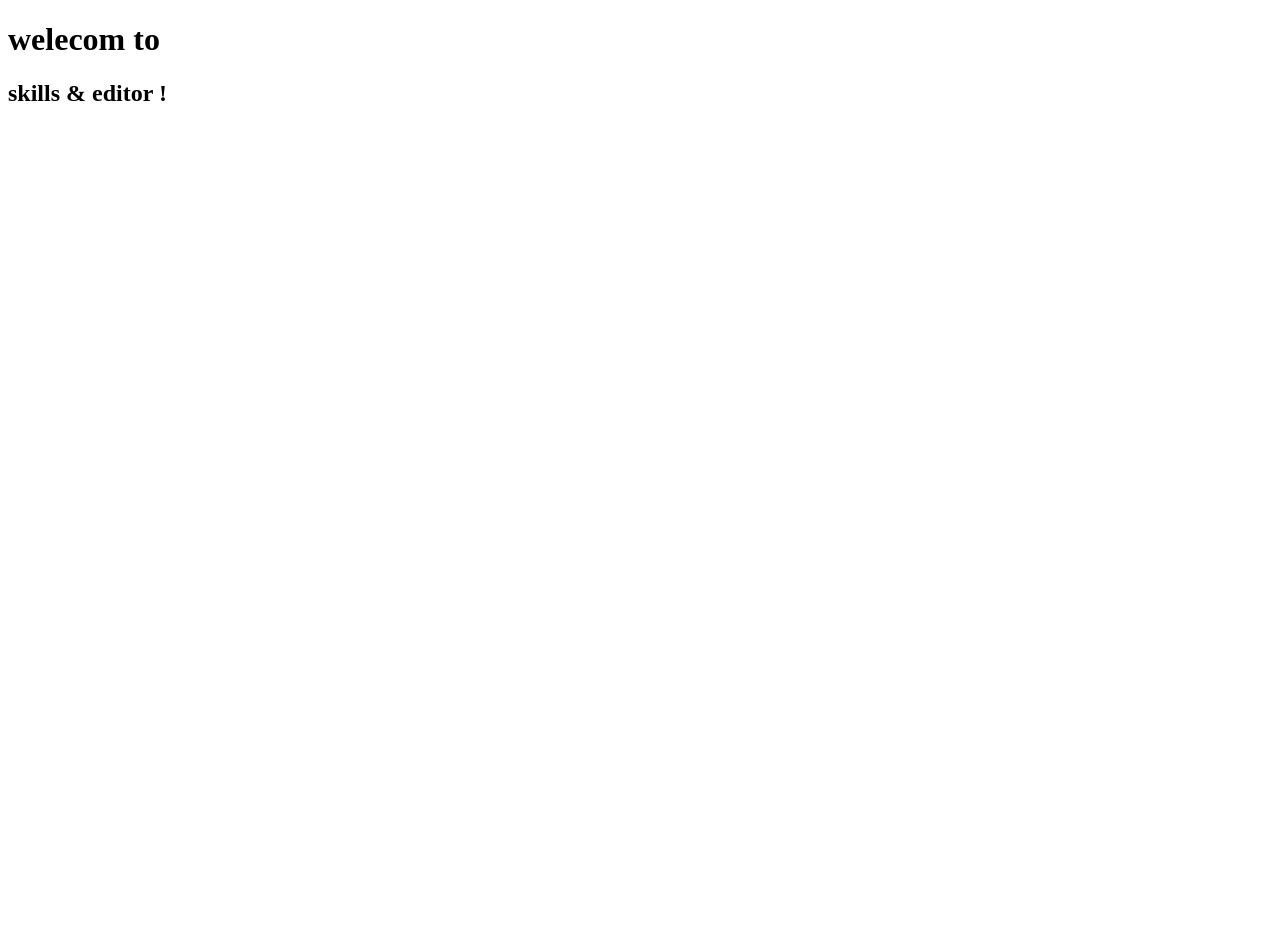
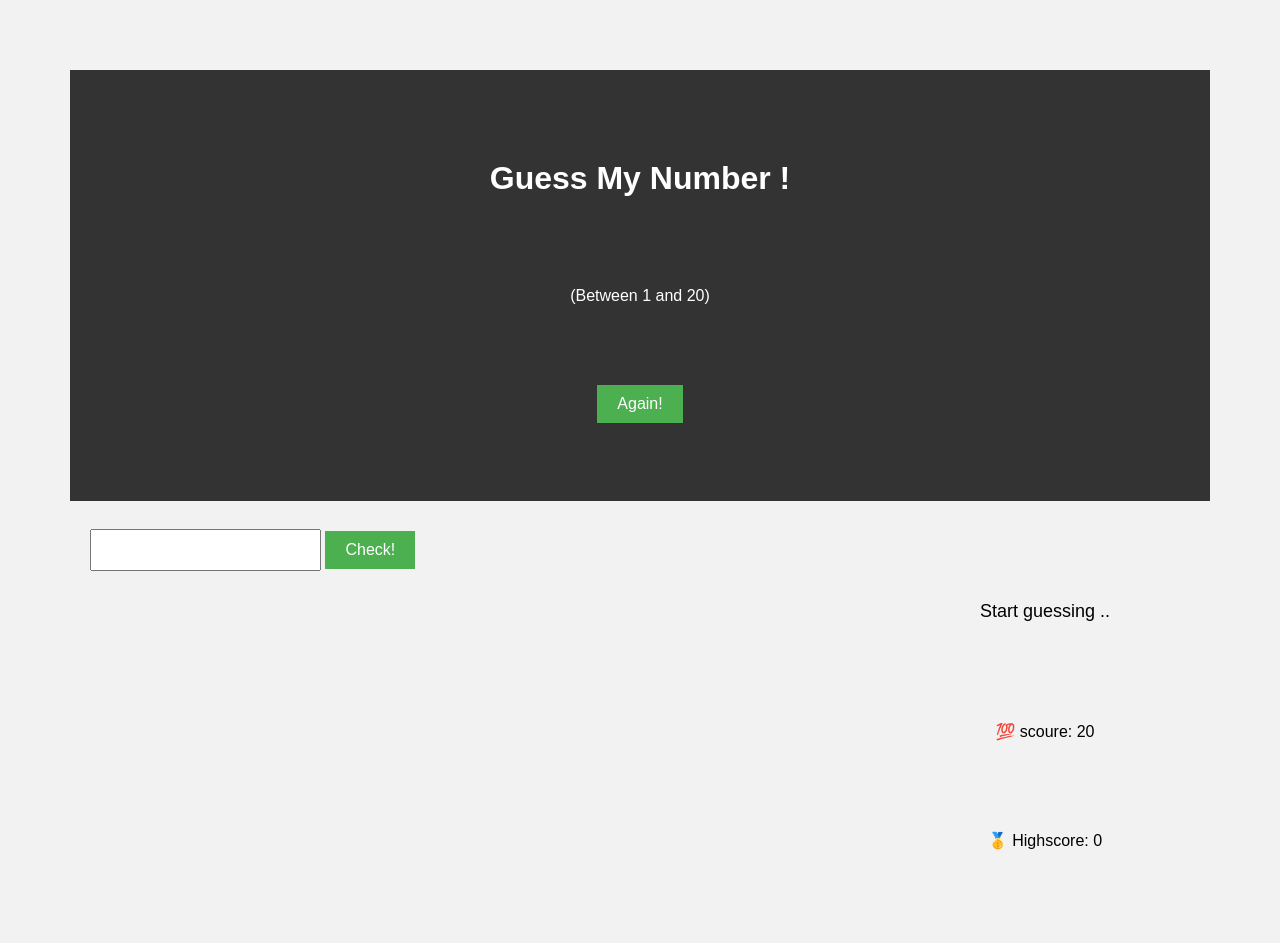
Before and after one commit to mohammadAlsaadi/Guess_my_number, a plain HTML site: page index.html in a window 1280 px wide. Before the commit the page ends 800 px from the top, so only its background shows below. Drawn offline with Linux system fonts and the light colour scheme.

Commit message:
the guess function is work

```diff
--- a/index.html
+++ b/index.html
@@ -1,17 +1,29 @@
 <!DOCTYPE html>
 <html lang="en">
 
-<head>
-    <meta charset="UTF-8">
-    <meta name="viewport" content="width=device-width, initial-scale=1.0">
-    <title>Document</title>
-</head>
+<head><title>Guess My Number 🥇</title></head>
+<link rel="stylesheet" href="style.css">
+<body>
 
-<body>
-    <h1>welecom to <h2> skills & editor !</h2>
-    </h1>
+    <header>
+        <h1>Guess My Number !</h1>
+        <p class="between">(Between 1 and 20)</p>
+        <button class="btn again">Again!</button>
+        <div class="number">?</div>
+    </header>
+    <main>
+        <section class="left">
+            <input type="number" class="guess"/>
+            <button class="btn check">Check!</button>
+
+        </section>
+    <section class="right" >
+        <p class="message">Start guessing ..</p>
+        <p class="label-score">💯 scoure: <span class="score">20</span> </p>
+        <p class="label-highscore">🥇 Highscore: <span class="highscore">0</span></p>
+    </section>
     <script src="script.js"></script>
-
+    </main>
 </body>
 
 </html>
--- a/script.js
+++ b/script.js
@@ -1 +1,57 @@
 'use strict';
+
+
+
+// console.log(document.querySelector('.message').textContent);
+// document.querySelector('.message').textContent='correct guessing !';
+// console.log(document.querySelector('.message').textContent);
+// let valueOfGuess=document.querySelector('.guess').value;
+// let message=document.querySelector('.message').textContent;
+let counterOfGuessing=0;
+document.querySelector('.check').addEventListener('click',function(){
+    if(document.querySelector('.guess').value==9){
+        document.querySelector('.message').textContent ='correct guessing !';
+       console.log(document.querySelector('.guess').value);
+
+    }
+    else if(document.querySelector('.guess').value>9&&document.querySelector('.guess').value<14){
+        document.querySelector('.message').textContent ='a little high !';
+        console.log(document.querySelector('.guess').value);
+
+1
+    }
+    else if(document.querySelector('.guess').value<9&&document.querySelector('.guess').value>5){
+        document.querySelector('.message').textContent ='a little low !';
+        console.log(document.querySelector('.guess').value);
+
+
+    }
+    else if(document.querySelector('.guess').value<5){
+        document.querySelector('.message').textContent ='Too low !';
+        console.log(document.querySelector('.guess').value);
+
+
+    }
+    else if(document.querySelector('.guess').value>14){
+        document.querySelector('.message').textContent='Too high !';
+        console.log(document.querySelector('.guess').value);
+
+    }});
+
+    document.querySelector('.again').addEventListener('click',function(){
+
+        document.querySelector('.guess').value=null;
+        document.querySelector('.message').textContent ='Start guessing again 😜';
+
+    })
+
+    document.querySelector('.check').addEventListener('click',function(){
+
+        if (document.querySelector('.guess').value!=9){
+            counterOfGuessing++;
+
+        }
+        else{
+            document.querySelector('.lable-score').textContent=counterOfGuessing.toString;
+        }
+    })
--- /dev/null
+++ b/style.css
@@ -0,0 +1,96 @@
+/* Reset some default styles */
+body, h1, p {
+    margin: 50px;
+    padding: 20px;
+  }
+
+  /* Basic styling for the body */
+  body {
+    font-family: Arial, sans-serif;
+    background-color: #f2f2f2;
+    text-align: center;
+  }
+
+  /* Header styles */
+  header {
+    background-color: #333;
+    color: #fff;
+    padding: 20px;
+  }
+
+  h1 {
+    font-size: 32px;
+  }
+
+  .between {
+    font-size: 16px;
+  }
+
+
+  .btn.again {
+    background-color: #4CAF50;
+    color: white;
+    border: none;
+    padding: 10px 20px;
+    text-align: center;
+    text-decoration: none;
+    display: inline-block;
+    font-size: 16px;
+    margin: 10px;
+    cursor: pointer;
+
+  }
+
+  /* Main styles */
+  main {
+    display: flex;
+    justify-content: space-between;
+    padding: 20px;
+  }
+
+  /* Left section styles */
+  .left {
+    text-align: center;
+  }
+
+  .guess {
+    padding: 10px;
+    font-size: 16px;
+  }
+
+  .btn.check {
+    background-color: #4CAF50;
+    color: white;
+    border: none;
+    padding: 10px 20px;
+    text-align: center;
+    text-decoration: none;
+    display: inline-block;
+    font-size: 16px;
+    margin-top: 10px;
+    cursor: pointer;
+  }
+
+  /* Right section styles */
+  .right {
+    text-align: center;
+  }
+
+  .message {
+    font-size: 18px;
+    padding: 30px;
+  }
+
+  .label-score,
+  .label-highscore {
+    font-size: 16px;
+    margin-top: 10px;
+  }
+
+  /* Add some styling for the number */
+  .number {
+    font-size: 24px;
+    font-weight: bold;
+    margin-top: 20px;
+    color: #333;
+  }
```
Also changed, not shown: 1 other file.
